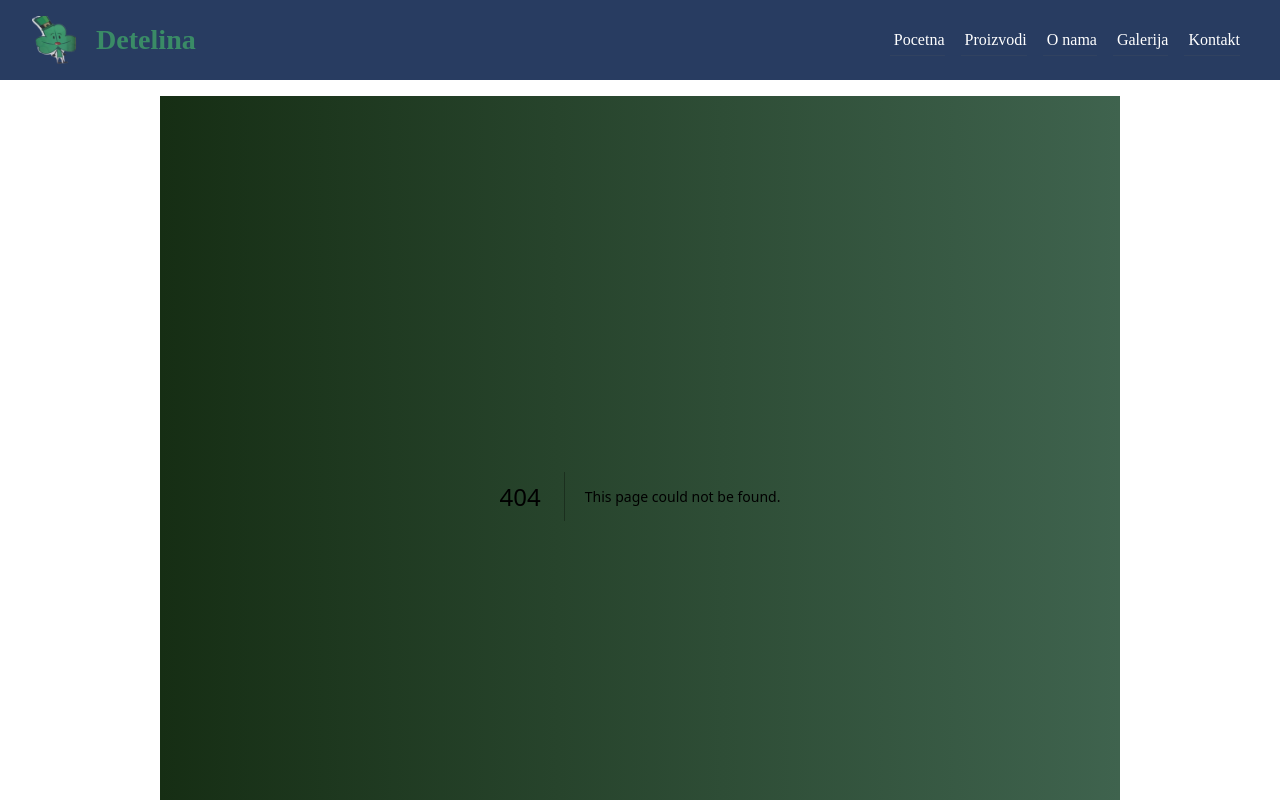
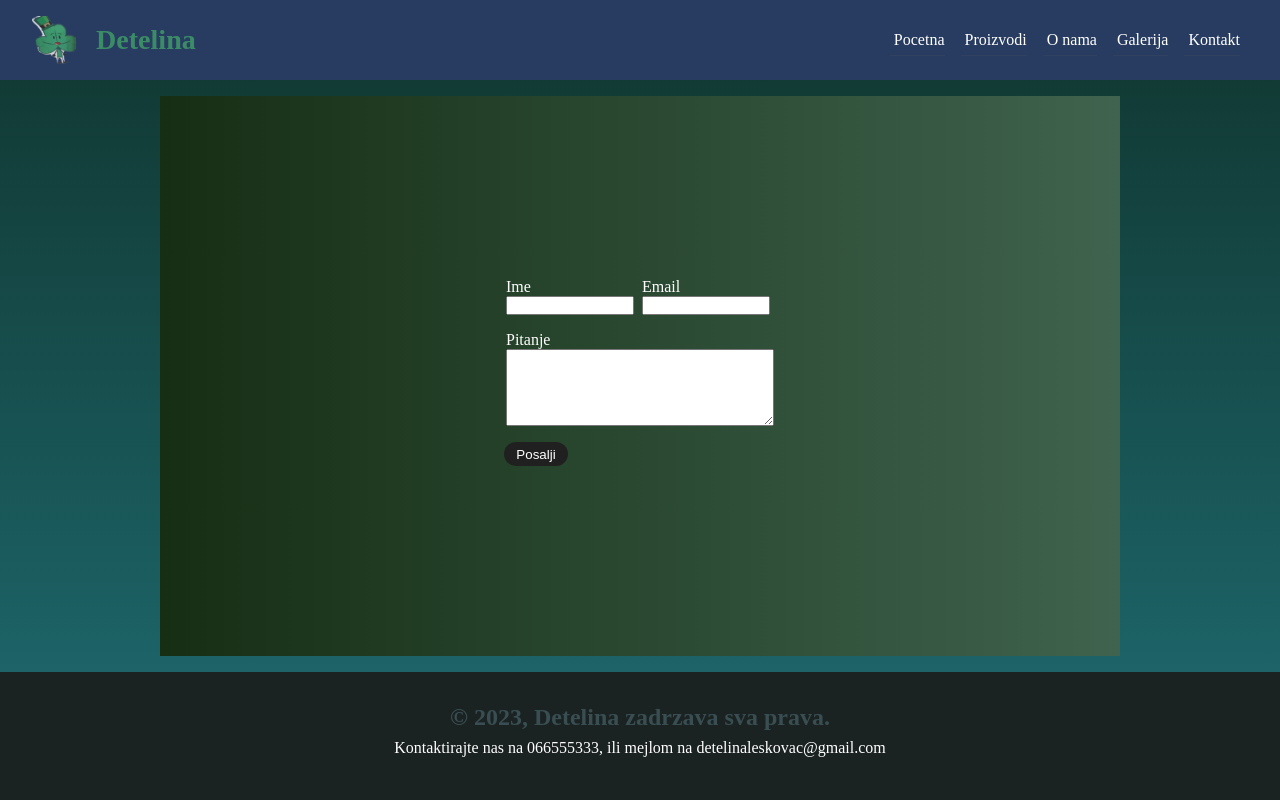
Before and after one commit to rcomplexxx/detelina, a Next.js app: page /kontakt in a window 1280 px wide. Before the commit this address had no page. Shown: the top 800 px of the page. Built offline with nearby package versions, Linux system fonts and the light colour scheme.

Commit message:
:design improvements

```diff
--- a/components/Products/Products.jsx
+++ b/components/Products/Products.jsx
@@ -34,7 +34,7 @@ const Products = ({ products, showAll }) => {
         </Grid>
       {!showAll && (
         <Link
-          href="/products"
+          href="/asortiman"
           className={styles.viewAllLink}
         >
          Vidi sve
--- /dev/null
+++ b/pages/kontakt.jsx
@@ -0,0 +1,37 @@
+import styles from '../styles/kontakt.module.css'
+
+
+export default function Kontakt(){
+
+
+    return <div className={styles.mainDiv}>
+
+<div className={styles.miniStoryDiv}>
+<div  className={styles.contactInfoDiv} >
+<div className={styles.inputGroup}>
+  <label>Ime</label>
+<input id='name' className={styles.contactInput}/>
+
+</div>
+
+<div className={styles.inputGroup}>
+  <label>Email</label>
+<input id='email' className={styles.contactInput}/>
+
+</div>
+
+
+
+</div>
+<div className={styles.messageField}>
+<label>Pitanje</label>
+<textarea
+    style={{  'flexGrow': '1'}}
+    rows={5}
+  />
+
+  </div>
+  <button className={styles.sendButton}>Posalji</button>
+  </div>
+    </div>
+}
--- a/styles/asortiman.module.css
+++ b/styles/asortiman.module.css
@@ -2,11 +2,12 @@
 
 .mainDiv{
     min-height: calc(100vh - 240px);
+    width: 100%;
     display: flex;
     flex-direction: row;
     align-items: center;
     justify-content: center;
-    width: 100vw;
+
     padding: 4px;
 
 }
--- /dev/null
+++ b/styles/kontakt.module.css
@@ -0,0 +1,124 @@
+
+.mainDiv{
+    min-height: calc(100vh - 240px);
+    width: 100%;
+    display: flex;
+    flex-direction: row;
+    align-items: center;
+    justify-content: center;
+
+    padding: 4px;
+
+}
+
+
+.miniStoryDiv{
+    display: flex;
+    flex-direction: column;
+    align-items: center;
+    position: relative;
+    width: 50%;
+    padding : var(--size-3);
+  }
+
+
+
+
+.contactInfoDiv{
+    width: 60%;
+    display: flex;
+    justify-content: flex-start;
+    margin-bottom: var(--size-5);
+    margin-top: var(--size-3);
+    padding-left:  var(--size-2);
+
+  }
+
+  .contactInput{
+    caret-color: #3b3b3b;
+    width: calc(100% - var(--size-3));
+    box-sizing: border-box;
+
+  }
+
+  .inputGroup{
+    display: flex;
+    flex-direction: column;
+    width: auto;
+
+    box-sizing: border-box;
+  }
+
+
+  .messageField{
+    width: 60%;
+    display: flex;
+    flex-direction: column;
+    box-sizing: border-box;
+    margin-bottom: var(--size-5);
+    padding-left:  var(--size-2);
+    padding-right:  var(--size-2);
+    box-sizing: border-box;
+  }
+
+  .sendButton{
+    align-self: flex-start;
+    width: var(--size-9);
+    height: var(--size-6);
+    border: none;
+    border-radius: 12px;
+    color:white;
+    background-color: #202020;
+    margin-left: calc(20% + var(--size-1));
+    margin-right: var(--size-2);
+    margin-bottom: var(--size-5);
+  }
+
+  .sendButton:hover{
+    cursor: pointer;
+  }
+
+
+
+
+  @media (max-width: 980px){
+
+    .miniStoryDiv{
+        height: var(--size-15);
+        width: 100%;
+      }
+
+  .contactInfoDiv{
+    width: calc(100% - var(--size-10));
+  }
+
+  .messageField{
+    width: calc(100% - var(--size-10));
+  }
+
+  .sendButton{
+    margin-left: calc(var(--size-8) + var(--size-2));
+  }
+
+
+  }
+
+
+
+@media (max-width: 420px){
+
+    .contactInfoDiv{
+        width: calc(100% - var(--size-7));
+      }
+
+      .messageField{
+        width: calc(100% - var(--size-7));
+      }
+
+
+      .sendButton{
+        margin-left: calc(var(--size-5) + var(--size-1));
+      }
+
+
+      }
```
